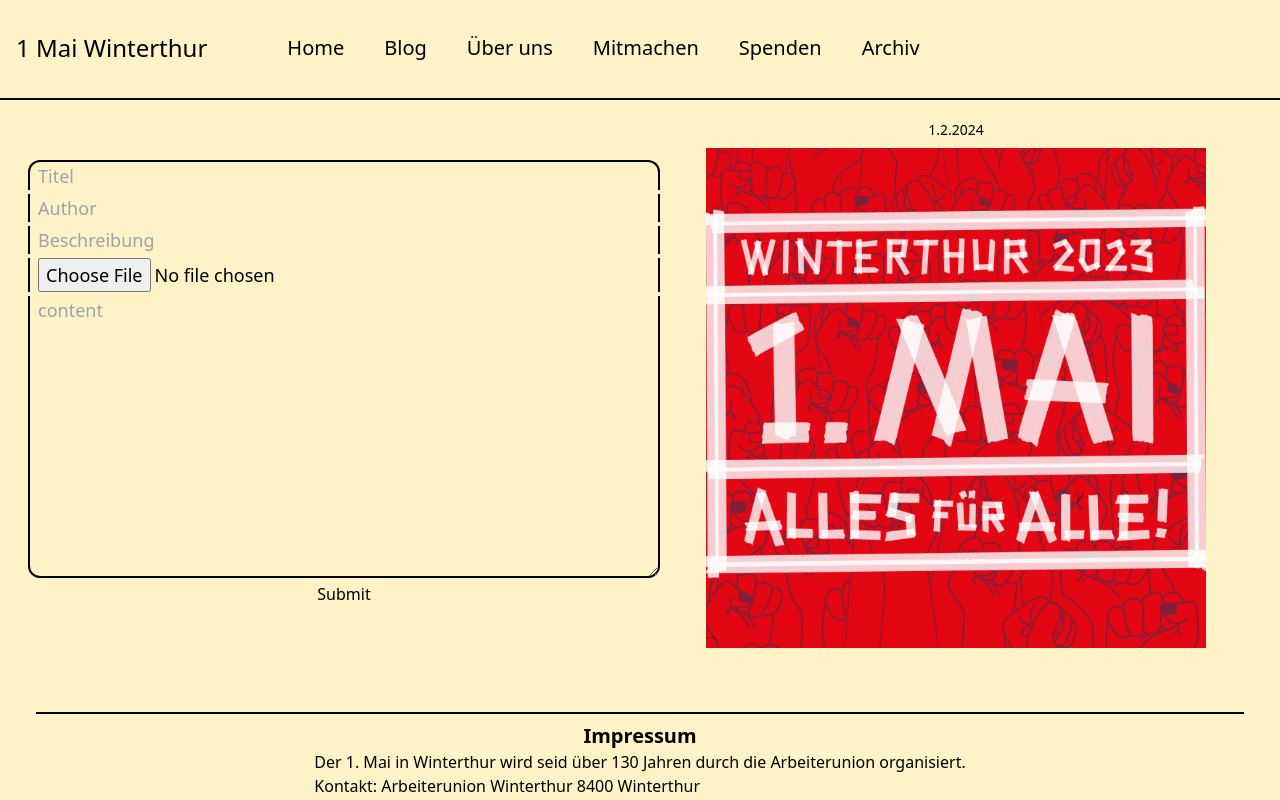
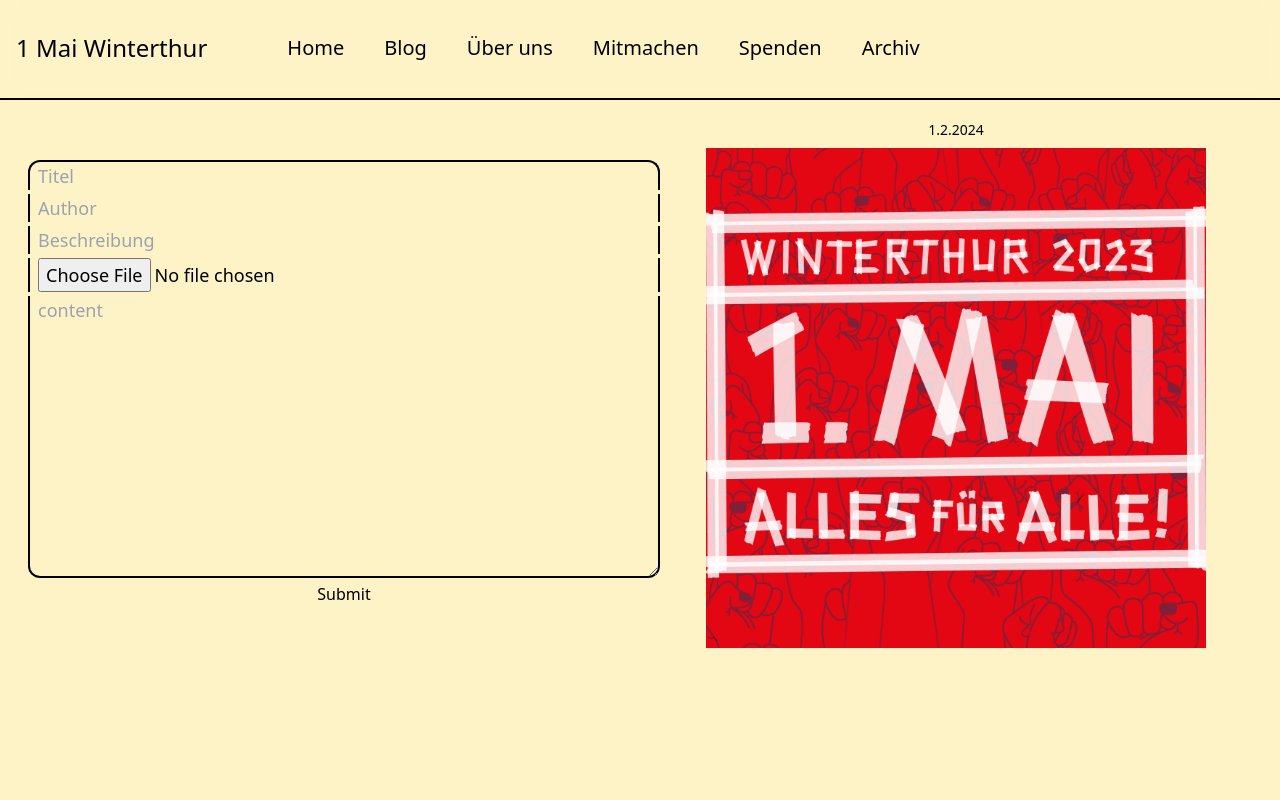
Before and after one commit to Jelenal1/1mai_website, a Next.js app: page /admin/new in a window 1280 px wide. Shown: the top 800 px of the page. Built offline with nearby package versions, Linux system fonts and the light colour scheme; no server answers; sample sign-in values are in the browser's storage.

Commit message:
Fixed auth issue

```diff
--- a/app/_components/AdminBlogEdit.tsx
+++ b/app/_components/AdminBlogEdit.tsx
@@ -2,11 +2,13 @@
 
 import Image from "next/image";
 import { article } from "../blog/page";
-import { useState } from "react";
+import { useEffect, useState } from "react";
 import { doc, updateDoc } from "firebase/firestore";
-import { db } from "./firebase";
+import { auth, db } from "./firebase";
 import Link from "next/link";
 import { IoMdArrowBack } from "react-icons/io";
+import { onAuthStateChanged } from "firebase/auth";
+import { redirect } from "next/navigation";
 
 export default function AdminBlogEdit({
   articleData,
@@ -34,6 +36,12 @@ export default function AdminBlogEdit({
       console.error("Error adding document: ", e);
     }
   }
+
+  onAuthStateChanged(auth, (user) => {
+    if (!user) {
+      window.location.href = "/admin/login";
+    }
+  });
 
   return (
     <main className="mx-9 mb-10 flex flex-col items-center">
--- a/app/_components/DeleteButton.tsx
+++ b/app/_components/DeleteButton.tsx
@@ -12,7 +12,7 @@ export default function DeleteButton({
   const handleDelete = async (id: string) => {
     const docRef = doc(db, "articles", id);
     await deleteDoc(docRef);
-    return;
+    window.location.reload();
   };
 
   return (
--- a/app/admin/[id]/page.tsx
+++ b/app/admin/[id]/page.tsx
@@ -2,15 +2,9 @@ import { auth, db } from "@/app/_components/firebase";
 import { doc, getDoc } from "firebase/firestore";
 import { redirect } from "next/navigation";
 import { article } from "@/app/blog/page";
-import { onAuthStateChanged } from "firebase/auth";
 import AdminBlogEdit from "@/app/_components/AdminBlogEdit";
 
 export default async function page({ params }: { params: { id: string } }) {
-  onAuthStateChanged(auth, (user) => {
-    if (!user) {
-      redirect("/admin/login");
-    }
-  });
   const id = params.id;
   const docRef = doc(db, "articles", id);
   const docSnap = await getDoc(docRef);
--- a/app/admin/new/page.tsx
+++ b/app/admin/new/page.tsx
@@ -14,7 +14,7 @@ export default function page() {
     });
   }, [auth]);
   return (
-    <main className="mx-2 mb-10">
+    <main className="mx-2 mb-10 min-h-screen">
       <AdminForm />
     </main>
   );
--- a/app/admin/page.tsx
+++ b/app/admin/page.tsx
@@ -9,12 +9,16 @@ import { onAuthStateChanged } from "firebase/auth";
 import DeleteButton from "../_components/DeleteButton";
 import LogoutButton from "../_components/LogoutButton";
 
-export default async function page() {
+async function checkAuth() {
   onAuthStateChanged(auth, (user) => {
     if (!user) {
       redirect("/admin/login");
     }
-  })
+  });
+}
+
+export default async function page() {
+  await checkAuth();
   async function getArticles() {
     const querySnapshot = await getDocs(collection(db, "articles"));
 
```
